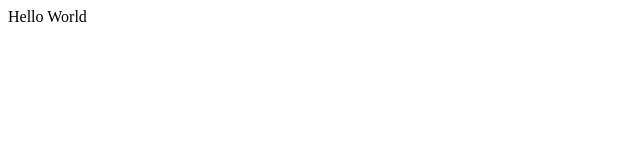
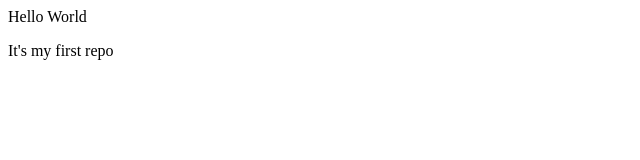
Before and after one commit to shivamchoudhary62/JAVA, a plain HTML site: page index.html in a window 1280 px wide. Shown: the full height of the page, 0-640 px from the left. Drawn offline with Linux system fonts and the light colour scheme.

Commit message:
new message

```diff
--- a/index.html
+++ b/index.html
@@ -1 +1,2 @@
 <p>Hello World</p>
+<p>It's my first repo</p>
```
